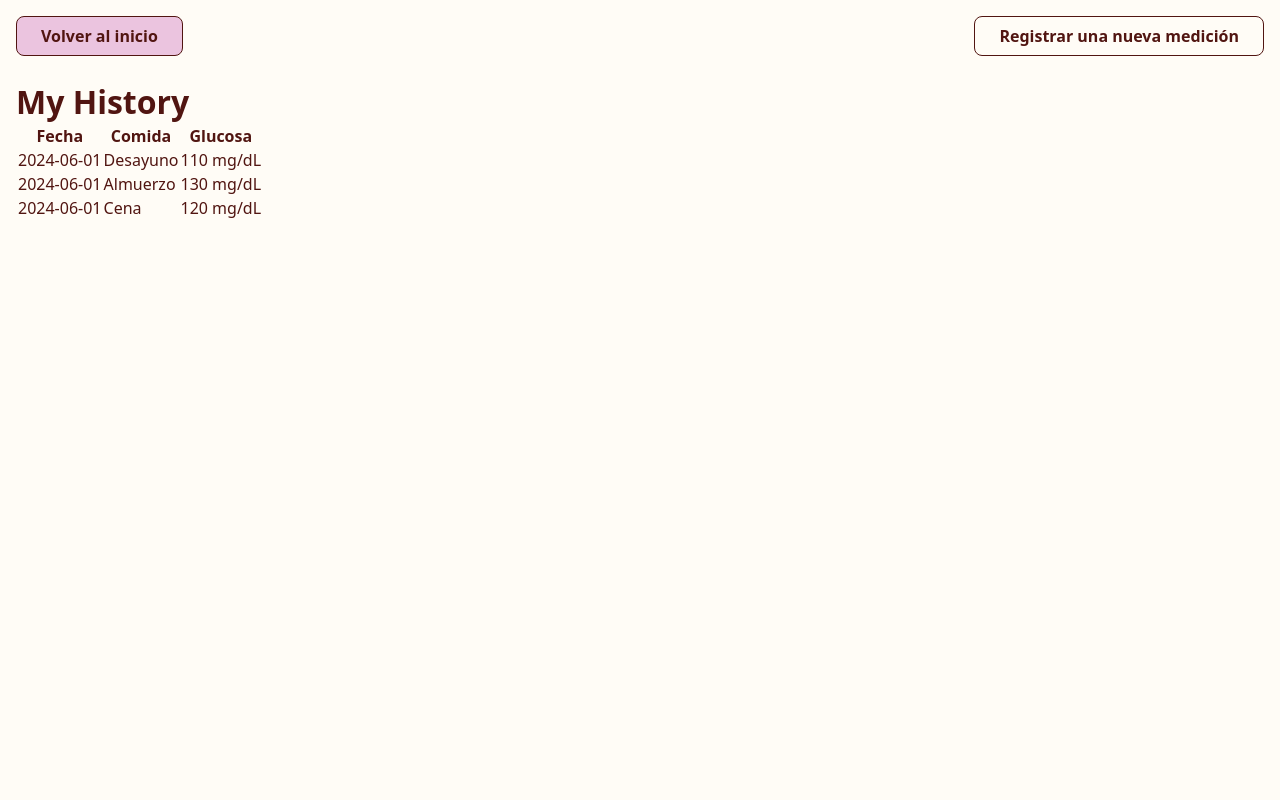
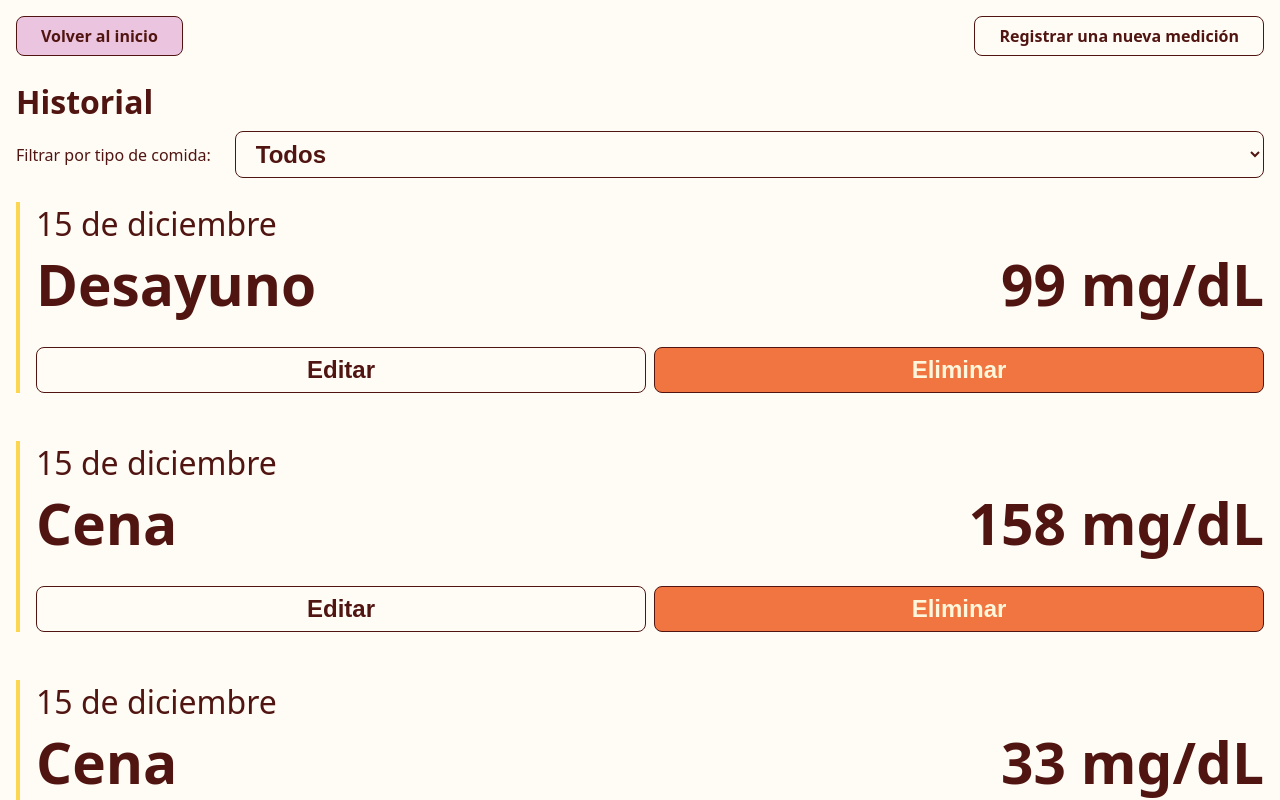
Before and after one commit to leandromuzzupappa/glucose-control, a Next.js app: page /history in a window 1280 px wide. Shown: the top 800 px of the page. Built offline with nearby package versions, Linux system fonts and the light colour scheme.

Commit message:
refactor: update history page to include the history table component and add more css spacing variables

```diff
--- a/src/app/globals.css
+++ b/src/app/globals.css
@@ -5,6 +5,8 @@
   --spacing-4: 24px;
   --spacing-5: 32px;
   --spacing-6: 40px;
+  --spacing-7: 48px;
+  --spacing-8: 64px;
 
   --border-radius-sm: 8px;
   --border-radius-md: 16px;
--- a/src/app/history/page.tsx
+++ b/src/app/history/page.tsx
@@ -1,38 +1,108 @@
 import { Header } from "@/components/Header";
+import styles from "./page.module.css";
+import { HistoryTable } from "@/components/HistoryTable";
+import { HistoryEntry } from "@/components/HistoryTable/HistoryTable.types";
 
 export default function HistoryPage() {
+  const data: HistoryEntry[] = [
+    {
+      mealType: "breakfast",
+      glucoseLevel: 99,
+      date: "2025-12-15",
+      _createdAt: "2025-12-15T19:24:56+00:00",
+    },
+    {
+      mealType: "dinner",
+      glucoseLevel: 158,
+      date: "2025-12-15",
+      _createdAt: "2025-12-15T17:46:56+00:00",
+    },
+    {
+      mealType: "dinner",
+      glucoseLevel: 33,
+      date: "2025-12-15",
+      _createdAt: "2025-12-15T17:45:16+00:00",
+    },
+    {
+      mealType: "breakfast",
+      glucoseLevel: 120,
+      date: "2025-12-14",
+      _createdAt: "2025-12-14T21:37:20+00:00",
+    },
+    {
+      mealType: "dinner",
+      glucoseLevel: 54,
+      date: "2025-12-14",
+      _createdAt: "2025-12-14T21:34:53+00:00",
+    },
+    {
+      mealType: "lunch",
+      glucoseLevel: 25,
+      date: "2025-12-14",
+      _createdAt: "2025-12-14T21:34:45+00:00",
+    },
+    {
+      mealType: "breakfast",
+      glucoseLevel: 79,
+      date: "2025-12-14",
+      _createdAt: "2025-12-14T21:34:36+00:00",
+    },
+    {
+      mealType: "dinner",
+      glucoseLevel: 79,
+      date: "2025-12-14",
+      _createdAt: "2025-12-14T21:34:15+00:00",
+    },
+    {
+      mealType: "breakfast",
+      glucoseLevel: 11,
+      date: "2025-12-14",
+      _createdAt: "2025-12-14T21:33:55+00:00",
+    },
+    {
+      mealType: "lunch",
+      glucoseLevel: 44,
+      date: "2025-12-12",
+      _createdAt: "2025-12-12T22:23:55+00:00",
+    },
+    {
+      mealType: "dinner",
+      glucoseLevel: 55,
+      date: "2025-12-12",
+      _createdAt: "2025-12-12T06:26:54+00:00",
+    },
+    {
+      mealType: "breakfast",
+      glucoseLevel: 69,
+      date: "2025-12-12",
+      _createdAt: "2025-12-12T06:26:12+00:00",
+    },
+    {
+      mealType: "breakfast",
+      glucoseLevel: 132,
+      date: "2025-12-01",
+      _createdAt: "2025-12-11T19:17:20+00:00",
+    },
+    {
+      mealType: "dinner",
+      glucoseLevel: 321,
+      date: "2025-11-01",
+      _createdAt: "2025-11-01T19:17:20+00:00",
+    },
+    {
+      mealType: "lunch",
+      glucoseLevel: 111,
+      date: "2025-10-18",
+      _createdAt: "2025-10-18T12:17:20+00:00",
+    },
+  ];
+
   return (
     <>
       <Header />
       <main>
-        <h1>My History</h1>
-
-        <table>
-          <thead>
-            <tr>
-              <th>Fecha</th>
-              <th>Comida</th>
-              <th>Glucosa</th>
-            </tr>
-          </thead>
-          <tbody>
-            <tr>
-              <td>2024-06-01</td>
-              <td>Desayuno</td>
-              <td>110 mg/dL</td>
-            </tr>
-            <tr>
-              <td>2024-06-01</td>
-              <td>Almuerzo</td>
-              <td>130 mg/dL</td>
-            </tr>
-            <tr>
-              <td>2024-06-01</td>
-              <td>Cena</td>
-              <td>120 mg/dL</td>
-            </tr>
-          </tbody>
-        </table>
+        <h1>Historial</h1>
+        <HistoryTable className={styles.historyTable} data={data} />
       </main>
     </>
   );
```
Also changed, not shown: src/app/history/page.module.css (added).
